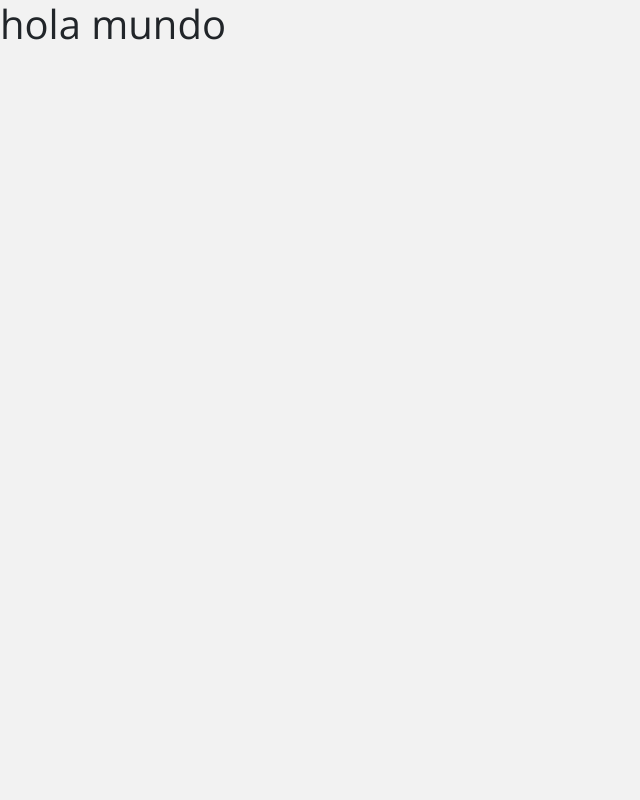
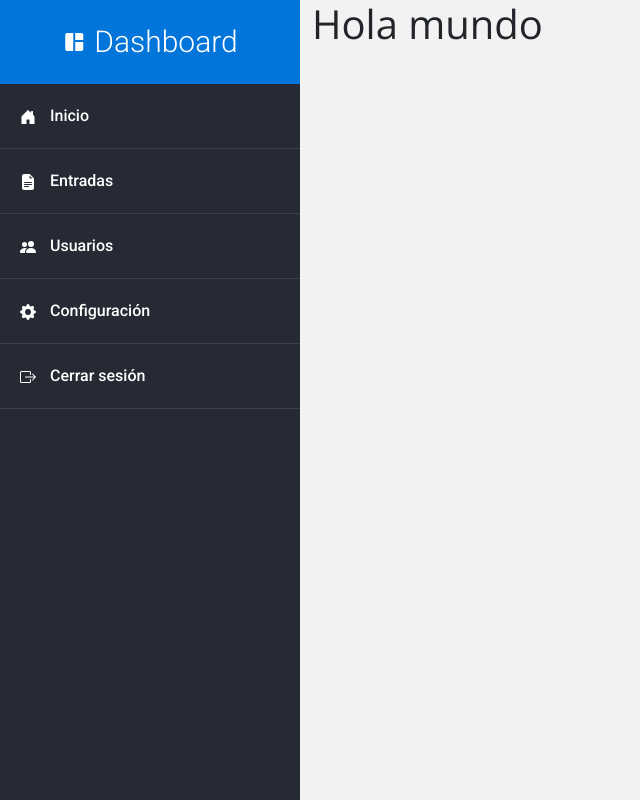
Before and after one commit to Inmacc96/dashboard-bootstrap, a plain HTML site: page index.html in a window 1280 px wide. Shown: the whole page, without its empty margins (0-640 px from the left). Drawn offline with nearby package versions, Linux system fonts and the light colour scheme.

Commit message:
Added the sidebar to the dashboard with a header with icon and different links. Also setted its responsive functionality.

```diff
--- a/css/media-queries.css
+++ b/css/media-queries.css
@@ -0,0 +1,34 @@
+/* ----- MEDIAQUERIES ----- */
+
+/* Dispositivos más pequeños que sm */
+@media screen and (max-width: 575px) {
+    .barra-lateral {
+        min-height: auto;
+    }
+
+}
+
+/* Dispositivos más pequeños que md */
+@media screen and (max-width: 767px) {
+
+}
+
+/* Dispositivos más pequeños que lg */
+@media screen and (max-width: 991px) {
+
+}
+
+/* Dispositivos más pequeños que xl */
+@media screen and (max-width: 1200px) {
+    .barra-lateral {
+        min-width: auto;
+    }
+
+    .barra-lateral .logo{
+        display: none !important;
+    }
+
+    .barra-lateral .menu a svg{
+        display: none;
+    }
+}
--- a/css/styles.css
+++ b/css/styles.css
@@ -1,11 +1,51 @@
-@import url('https://fonts.googleapis.com/css2?family=Open+Sans:wght@400;700&family=Roboto:wght@300;400;500&display=swap');
+@import url("https://fonts.googleapis.com/css2?family=Open+Sans:wght@400;700&family=Roboto:wght@300;400;500&display=swap");
 
-body{
-    background-color: #f2f2f2;
-    font-size: 16px;
-    font-family: 'Open Sans', sans-serif;
+body {
+  background-color: #f2f2f2;
+  font-size: 16px;
+  font-family: "Open Sans", sans-serif;
 }
 
-a{
-    text-decoration: none;
+a {
+  text-decoration: none;
 }
+
+/* --- --- BARRA LATERAL --- --- */
+.barra-lateral {
+  background-color: #262a34;
+  color: #fff;
+  min-width: 300px;
+  min-height: 100vh; /*minimo de alto del 100% de la altura de la pantalla*/
+}
+
+.barra-lateral a{
+    color: #fff;
+}
+
+/* --- LOGO --- */
+.barra-lateral .logo{
+    background-color: #0275db;
+}
+
+.barra-lateral .logo h2{
+    font-size: 30px;
+    font-family: 'Roboto', sans-serif;
+    font-weight: 300;
+}
+
+/* --- MENU --- */
+.barra-lateral .menu a{
+    display: block;
+    padding: 20px;
+    font-family: 'Roboto', sans-serif;
+    font-weight: 500;
+    border-bottom: 1px solid rgba(255,255,255,.1);
+}
+
+.barra-lateral .menu a:hover{
+    background-color: #35ae6b;
+}
+
+.barra-lateral .menu a svg{
+    margin-right: 10px;
+}
--- a/index.html
+++ b/index.html
@@ -1,16 +1,121 @@
 <!DOCTYPE html>
 <html lang="es">
-<head>
-    <meta charset="UTF-8">
-    <meta http-equiv="X-UA-Compatible" content="IE=edge">
-    <meta name="viewport" content="width=device-width, initial-scale=1.0">
-    <link rel="stylesheet" href="./css/bootstrap.min.css">
-    <link rel="stylesheet" href="./css/styles.css">
-    <link rel="stylesheet" href="./css/media-queries.css">
+  <head>
+    <meta charset="UTF-8" />
+    <meta http-equiv="X-UA-Compatible" content="IE=edge" />
+    <meta name="viewport" content="width=device-width, initial-scale=1.0" />
+    <link rel="stylesheet" href="./css/bootstrap.min.css" />
+    <link rel="stylesheet" href="./css/styles.css" />
+    <link rel="stylesheet" href="./css/media-queries.css" />
+    <link
+      rel="stylesheet"
+      href="https://fonts.googleapis.com/icon?family=Material+Icons"
+    />
     <title>Dashboard</title>
-</head>
-<body>
-    <h1>hola mundo</h1>
+  </head>
+  <body>
+    <div class="container-fluid">
+      <div class="row">
+        <aside class="barra-lateral col-12 col-sm-auto p-0">
+          <div class="logo d-flex justify-content-center align-items-center">
+            <span class="material-icons me-2"> space_dashboard </span>
+            <h2 class="m-0 py-4">Dashboard</h2>
+          </div>
+          <nav class="menu d-flex flex-sm-column justify-content-center flex-wrap">
+            <a href="#">
+              <svg
+                xmlns="http://www.w3.org/2000/svg"
+                width="16"
+                height="16"
+                fill="currentColor"
+                class="bi bi-house-door-fill"
+                viewBox="0 0 16 16"
+              >
+                <path
+                  d="M6.5 14.5v-3.505c0-.245.25-.495.5-.495h2c.25 0 .5.25.5.5v3.5a.5.5 0 0 0 .5.5h4a.5.5 0 0 0 .5-.5v-7a.5.5 0 0 0-.146-.354L13 5.793V2.5a.5.5 0 0 0-.5-.5h-1a.5.5 0 0 0-.5.5v1.293L8.354 1.146a.5.5 0 0 0-.708 0l-6 6A.5.5 0 0 0 1.5 7.5v7a.5.5 0 0 0 .5.5h4a.5.5 0 0 0 .5-.5z"
+                />
+              </svg>
+              Inicio
+            </a>
+            <a href="#">
+              <svg
+                xmlns="http://www.w3.org/2000/svg"
+                width="16"
+                height="16"
+                fill="currentColor"
+                class="bi bi-file-earmark-text-fill"
+                viewBox="0 0 16 16"
+              >
+                <path
+                  d="M9.293 0H4a2 2 0 0 0-2 2v12a2 2 0 0 0 2 2h8a2 2 0 0 0 2-2V4.707A1 1 0 0 0 13.707 4L10 .293A1 1 0 0 0 9.293 0zM9.5 3.5v-2l3 3h-2a1 1 0 0 1-1-1zM4.5 9a.5.5 0 0 1 0-1h7a.5.5 0 0 1 0 1h-7zM4 10.5a.5.5 0 0 1 .5-.5h7a.5.5 0 0 1 0 1h-7a.5.5 0 0 1-.5-.5zm.5 2.5a.5.5 0 0 1 0-1h4a.5.5 0 0 1 0 1h-4z"
+                />
+              </svg>
+              Entradas
+            </a>
+            <a href="#">
+              <svg
+                xmlns="http://www.w3.org/2000/svg"
+                width="16"
+                height="16"
+                fill="currentColor"
+                class="bi bi-people-fill"
+                viewBox="0 0 16 16"
+              >
+                <path
+                  d="M7 14s-1 0-1-1 1-4 5-4 5 3 5 4-1 1-1 1H7zm4-6a3 3 0 1 0 0-6 3 3 0 0 0 0 6z"
+                />
+                <path
+                  fill-rule="evenodd"
+                  d="M5.216 14A2.238 2.238 0 0 1 5 13c0-1.355.68-2.75 1.936-3.72A6.325 6.325 0 0 0 5 9c-4 0-5 3-5 4s1 1 1 1h4.216z"
+                />
+                <path d="M4.5 8a2.5 2.5 0 1 0 0-5 2.5 2.5 0 0 0 0 5z" />
+              </svg>
+              Usuarios
+            </a>
+            <a href="#">
+              <svg
+                xmlns="http://www.w3.org/2000/svg"
+                width="16"
+                height="16"
+                fill="currentColor"
+                class="bi bi-gear-fill"
+                viewBox="0 0 16 16"
+              >
+                <path
+                  d="M9.405 1.05c-.413-1.4-2.397-1.4-2.81 0l-.1.34a1.464 1.464 0 0 1-2.105.872l-.31-.17c-1.283-.698-2.686.705-1.987 1.987l.169.311c.446.82.023 1.841-.872 2.105l-.34.1c-1.4.413-1.4 2.397 0 2.81l.34.1a1.464 1.464 0 0 1 .872 2.105l-.17.31c-.698 1.283.705 2.686 1.987 1.987l.311-.169a1.464 1.464 0 0 1 2.105.872l.1.34c.413 1.4 2.397 1.4 2.81 0l.1-.34a1.464 1.464 0 0 1 2.105-.872l.31.17c1.283.698 2.686-.705 1.987-1.987l-.169-.311a1.464 1.464 0 0 1 .872-2.105l.34-.1c1.4-.413 1.4-2.397 0-2.81l-.34-.1a1.464 1.464 0 0 1-.872-2.105l.17-.31c.698-1.283-.705-2.686-1.987-1.987l-.311.169a1.464 1.464 0 0 1-2.105-.872l-.1-.34zM8 10.93a2.929 2.929 0 1 1 0-5.86 2.929 2.929 0 0 1 0 5.858z"
+                />
+              </svg>
+              Configuración
+            </a>
+            <a href="#">
+              <svg
+                xmlns="http://www.w3.org/2000/svg"
+                width="16"
+                height="16"
+                fill="currentColor"
+                class="bi bi-box-arrow-right"
+                viewBox="0 0 16 16"
+              >
+                <path
+                  fill-rule="evenodd"
+                  d="M10 12.5a.5.5 0 0 1-.5.5h-8a.5.5 0 0 1-.5-.5v-9a.5.5 0 0 1 .5-.5h8a.5.5 0 0 1 .5.5v2a.5.5 0 0 0 1 0v-2A1.5 1.5 0 0 0 9.5 2h-8A1.5 1.5 0 0 0 0 3.5v9A1.5 1.5 0 0 0 1.5 14h8a1.5 1.5 0 0 0 1.5-1.5v-2a.5.5 0 0 0-1 0v2z"
+                />
+                <path
+                  fill-rule="evenodd"
+                  d="M15.854 8.354a.5.5 0 0 0 0-.708l-3-3a.5.5 0 0 0-.708.708L14.293 7.5H5.5a.5.5 0 0 0 0 1h8.793l-2.147 2.146a.5.5 0 0 0 .708.708l3-3z"
+                />
+              </svg>
+              Cerrar sesión
+            </a>
+          </nav>
+        </aside>
+
+        <!-- Aqui la columna ocupa lo que sobre del aside -->
+        <main class="main col">
+          <h1>Hola mundo</h1>
+        </main>
+      </div>
+    </div>
     <script src="./js/bootstrap.bundle.min.js"></script>
-</body>
+  </body>
 </html>
```
